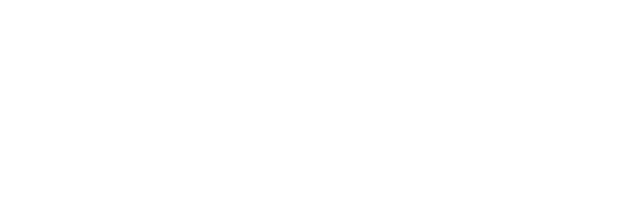
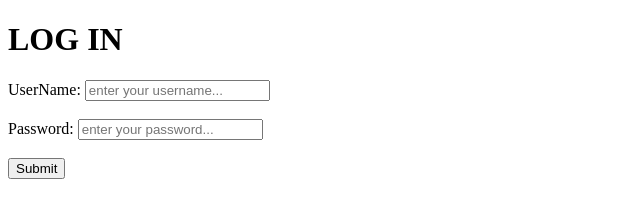
Before and after one commit to Nargeskalhor/Nexus, a plain HTML site: page logIn.html in a window 1280 px wide. Shown: the whole page, without its empty margins (0-640 px from the left). Drawn offline with Linux system fonts and the light colour scheme.

Commit message:
make log in form

```diff
--- a/logIn.html
+++ b/logIn.html
@@ -1,11 +1,30 @@
 <!DOCTYPE html>
 <html lang="en">
-<head>
-    <meta charset="UTF-8">
-    <meta name="viewport" content="width=device-width, initial-scale=1.0">
+  <head>
+    <meta charset="UTF-8" />
+    <meta name="viewport" content="width=device-width, initial-scale=1.0" />
     <title>log in</title>
-</head>
-<body>
-
-</body>
+  </head>
+  <body>
+    <form action="">
+      <h1>LOG IN</h1>
+      <label for="username">UserName:</label>
+      <input
+        type="text"
+        id="username"
+        name="username"
+        placeholder="enter your username..."
+      />
+      <br /><br />
+      <label for="username">Password:</label>
+      <input
+        type="password"
+        id="password"
+        name="password"
+        placeholder="enter your password..."
+      />
+      <br /><br />
+      <button type="submit">Submit</button>
+    </form>
+  </body>
 </html>
```
